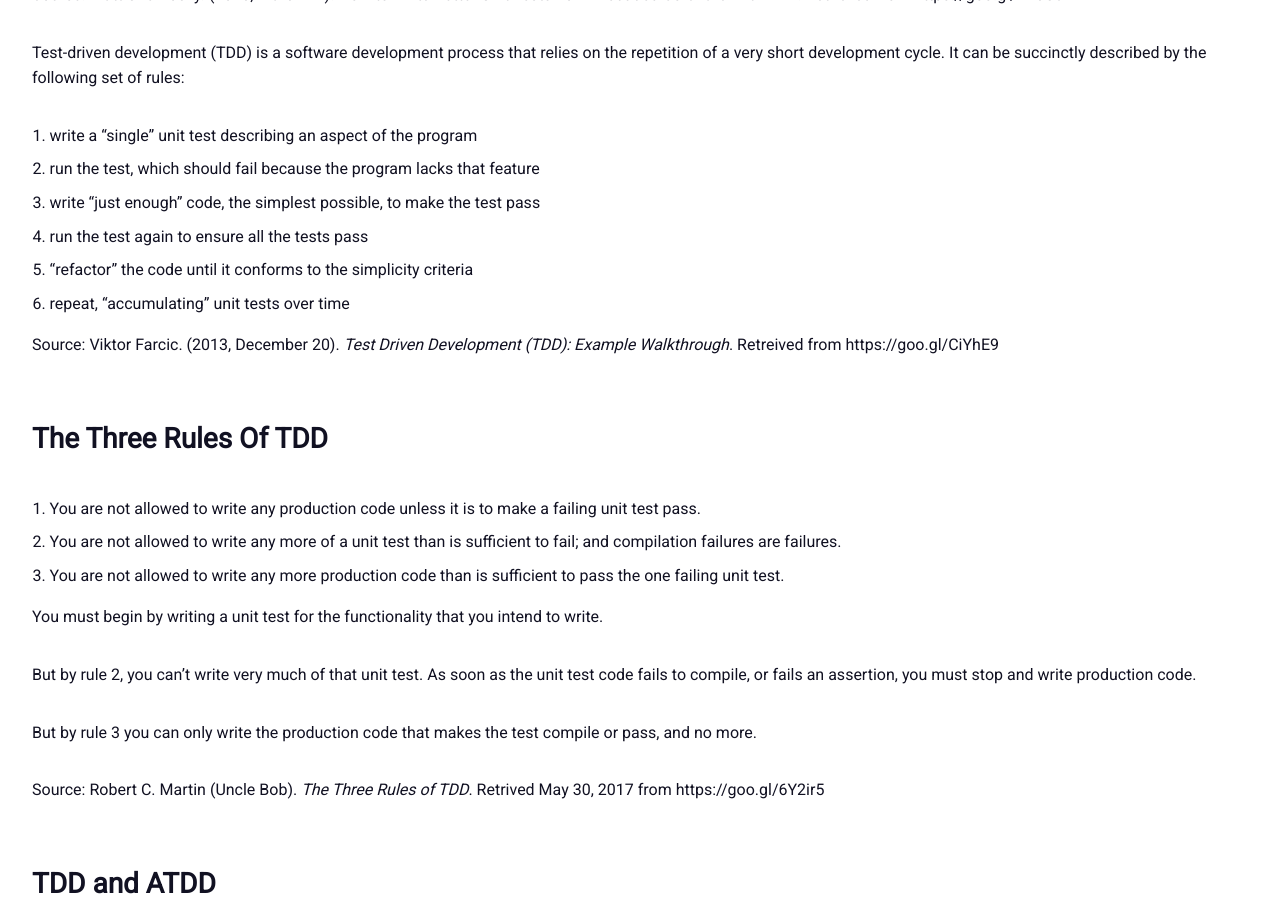
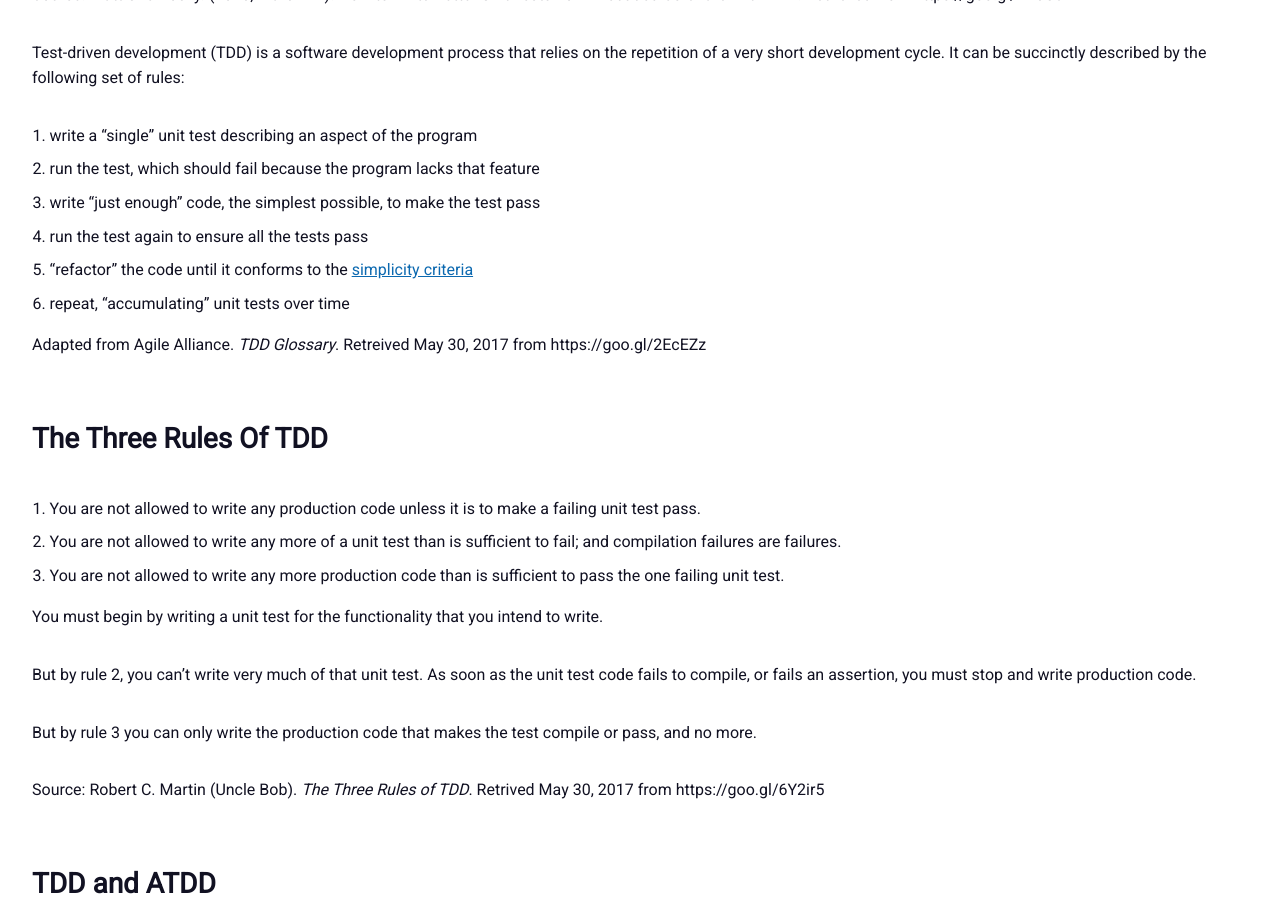
Before and after one commit to shruti170901/hola.github.io, a Jekyll site: the page built from tdd/index.md, in a window 1280 px wide and 900 px high, scrolled down 1919 px. Built offline with Jekyll 4.4.1, drawn with Linux system fonts in a browser that asks for light colours; some of the changed text lies outside the part shown.

Commit message:
Updated TDD home page

```diff
--- a/tdd/index.md
+++ b/tdd/index.md
@@ -43,11 +43,11 @@ Test-driven development (TDD) is a software development process that relies on t
 2. run the test, which should fail because the program lacks that feature
 3. write "just enough" code, the simplest possible, to make the test pass
 4. run the test again to ensure all the tests pass
-5. "refactor" the code until it conforms to the simplicity criteria
+5. "refactor" the code until it conforms to the [simplicity criteria](https://www.agilealliance.org/glossary/rules-of-simplicity/)
 6. repeat, "accumulating" unit tests over time
 
 
-Source: Viktor Farcic. (2013, December 20). *Test Driven Development (TDD): Example Walkthrough*. Retreived from https://goo.gl/CiYhE9
+Adapted from Agile Alliance. *TDD Glossary*. Retreived May 30, 2017 from https://goo.gl/2EcEZz
 
 ## The Three Rules Of TDD
 
```
Also changed, not shown: other parts of tdd/index.md (+1 -0 lines).
